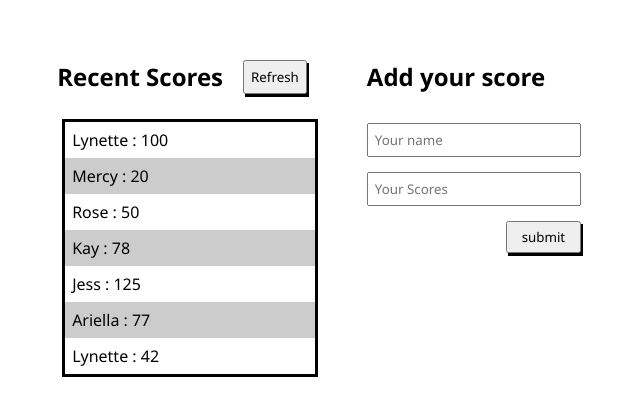
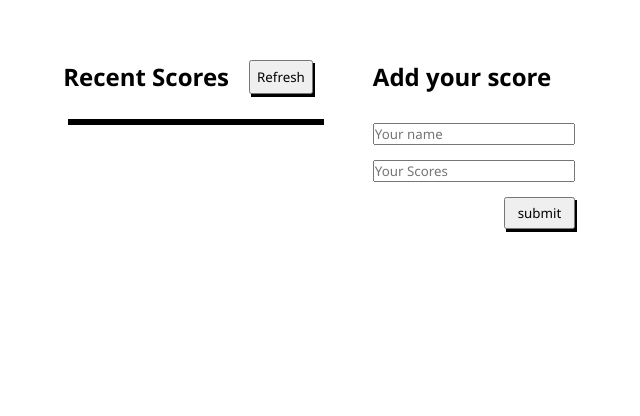
Before and after one commit to iLynette/LeaderBoard, a website built with webpack: page src/index.html in a window 1280 px wide. Shown: the part 132-548 px from the top of the page, without its empty margins (321-961 px from the left). Built offline with nearby package versions, Linux system fonts and the light colour scheme.

Commit message:
Add a new branch a take out the list from html

```diff
--- a/src/index.html
+++ b/src/index.html
@@ -14,23 +14,15 @@
                     <h2 class="title">Recent Scores</h2>
                     <button id="refresh" class="btn" type="button">Refresh</button>
                 </div>
-                <div class="list">
-                    <p class="score">Lynette : 100</p>
-                    <p class="score">Mercy : 20</p>
-                    <p class="score">Rose : 50</p>
-                    <p class="score">Kay : 78</p>
-                    <p class="score">Jess : 125</p>
-                    <p class="score">Ariella : 77</p>
-                    <p class="score">Lynette : 42</p>
-                </div>
+                <ul id="list"></ul>
             </div>
             <div class="right">
                 <div class="heading">
                     <h2>Add your score</h2>
                 </div>
                 <form action="#" class="myForm">
-                    <input type="text" class="forms" placeholder="Your name">
-                    <input type="text" class="forms" placeholder="Your Scores">
+                    <input type="text" id="userName" placeholder="Your name">
+                    <input type="text" id="userScore" placeholder="Your Scores">
                     <input type="submit" class="submitBtn" value="submit">
                 </form>
             </div>
--- a/src/style.css
+++ b/src/style.css
@@ -22,7 +22,7 @@
   box-shadow: 2px 3px #000;
 }
 
-.list {
+#list {
   border: 3px solid #000;
   margin: 5px;
   width: 100%;
@@ -32,7 +32,7 @@
   padding: 7px;
 }
 
-.list .score:nth-child(even) {
+#list .score:nth-child(even) {
   background-color: #ccc;
 }
 
```
Also changed, not shown: src/index.js (line endings or trailing spaces).
